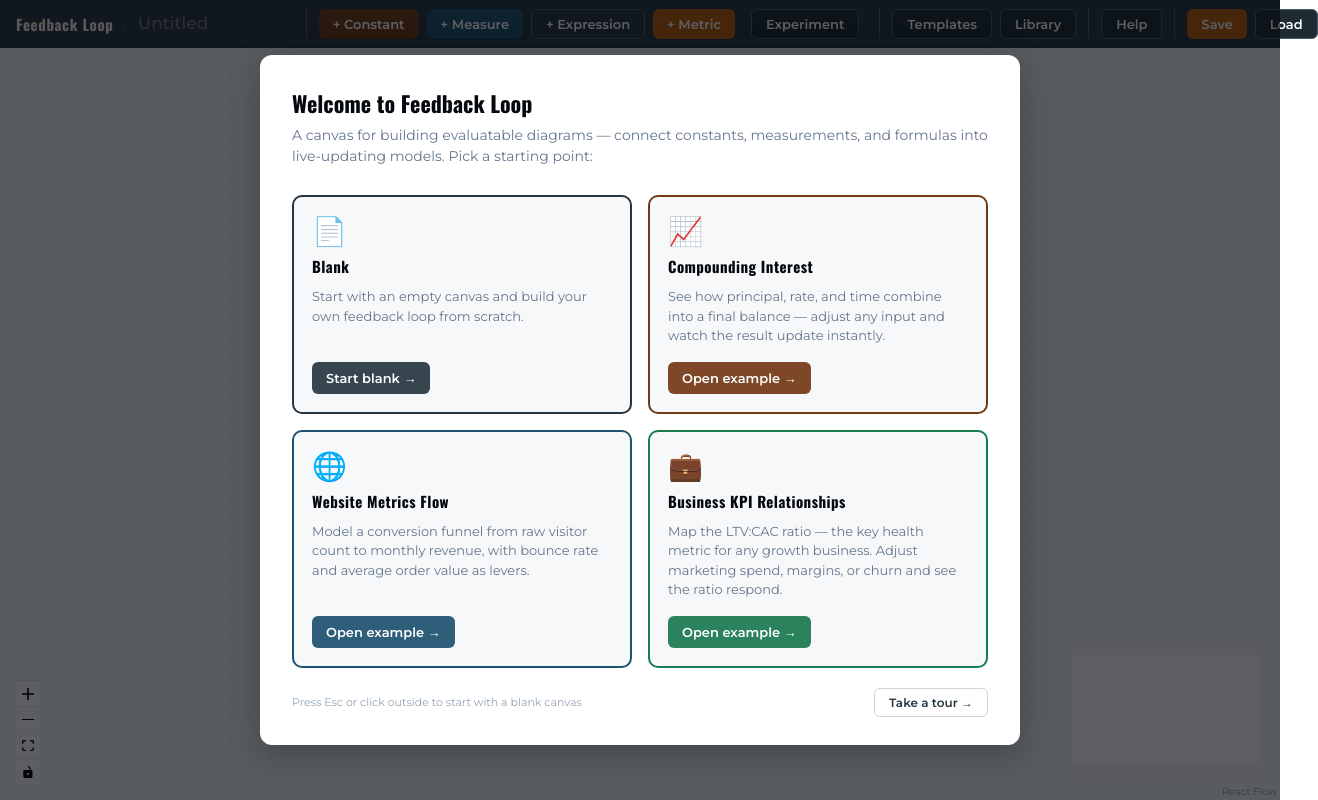
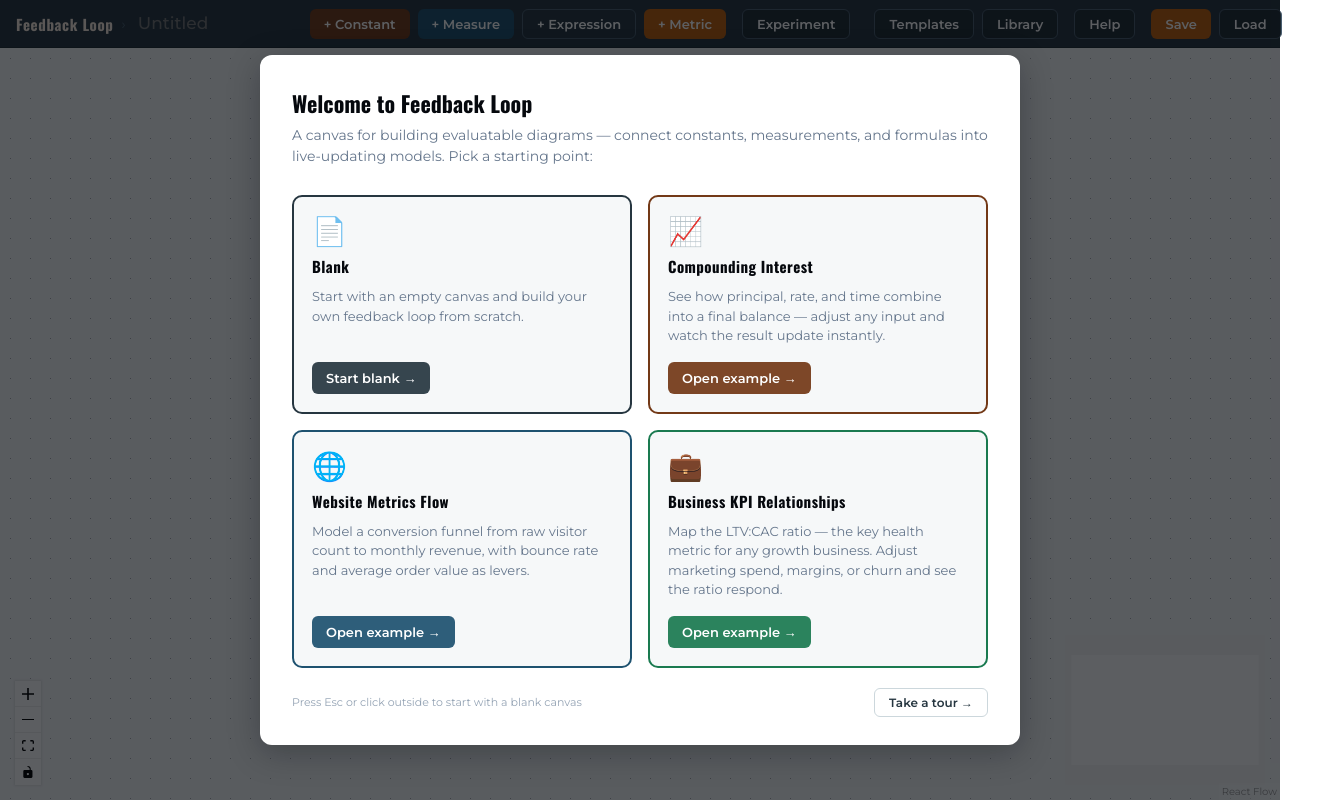
Before and after one commit to jonhartmann/Feedback-loop, a React (Vite) app: page / in a window 1280 px wide. Shown: the whole page, 1318 px wide, since content can reach past the window. Built offline with nearby package versions, Linux system fonts and the light colour scheme.

Commit message:
Creating a fixed-width spacer option for the toolbar and adjusting usage of dividers to make a less cluttered look.

```diff
--- a/src/components/Toolbar.css
+++ b/src/components/Toolbar.css
@@ -55,6 +55,10 @@
   flex: 1;
 }
 
+.toolbar__spacer-fixed {
+  width: 0.5em;
+}
+
 .toolbar__btn-group {
   display: flex;
   gap: 8px;
--- a/src/components/Toolbar.tsx
+++ b/src/components/Toolbar.tsx
@@ -59,7 +59,7 @@ export default function Toolbar({ onAddNode, onSave, onLoad, docName, onDocNameC
         title="Document name (used as filename when saving)"
       />
 
-      <div className="toolbar__divider" />
+      <div className="toolbar__spacer-fixed" />
 
       <div className="toolbar__btn-group" data-tour="node-buttons">
         <Button onClick={() => handleAddNode('constant')} variant="constant" draggable onDragStart={e => { e.dataTransfer.setData('application/feedback-variant', 'constant'); e.dataTransfer.effectAllowed = 'copy' }}>+ Constant</Button>
@@ -72,15 +72,15 @@ export default function Toolbar({ onAddNode, onSave, onLoad, docName, onDocNameC
       <span data-tour="experiment-btn"><Button onClick={toggleSimMode} active={simMode}>Experiment</Button></span>
       <div className="toolbar__spacer" />
 
-      <div className="toolbar__divider" />
+      <div className="toolbar__spacer" />
 
       <Button onClick={onShowTemplates}>Templates</Button>
       <span data-tour="library-btn"><Button onClick={onToggleDrawer} active={drawerOpen}>Library</Button></span>
 
-      <div className="toolbar__divider" />
+      <div className="toolbar__spacer-fixed" />
 
       <Button onClick={onShowHelp}>Help</Button>
-      <div className="toolbar__divider" />
+      <div className="toolbar__spacer-fixed" />
       <div className="toolbar__btn-group" data-tour="save-load">
         <Button onClick={handleSave} variant="save">Save</Button>
         <Button onClick={handleLoad}>Load</Button>
```
